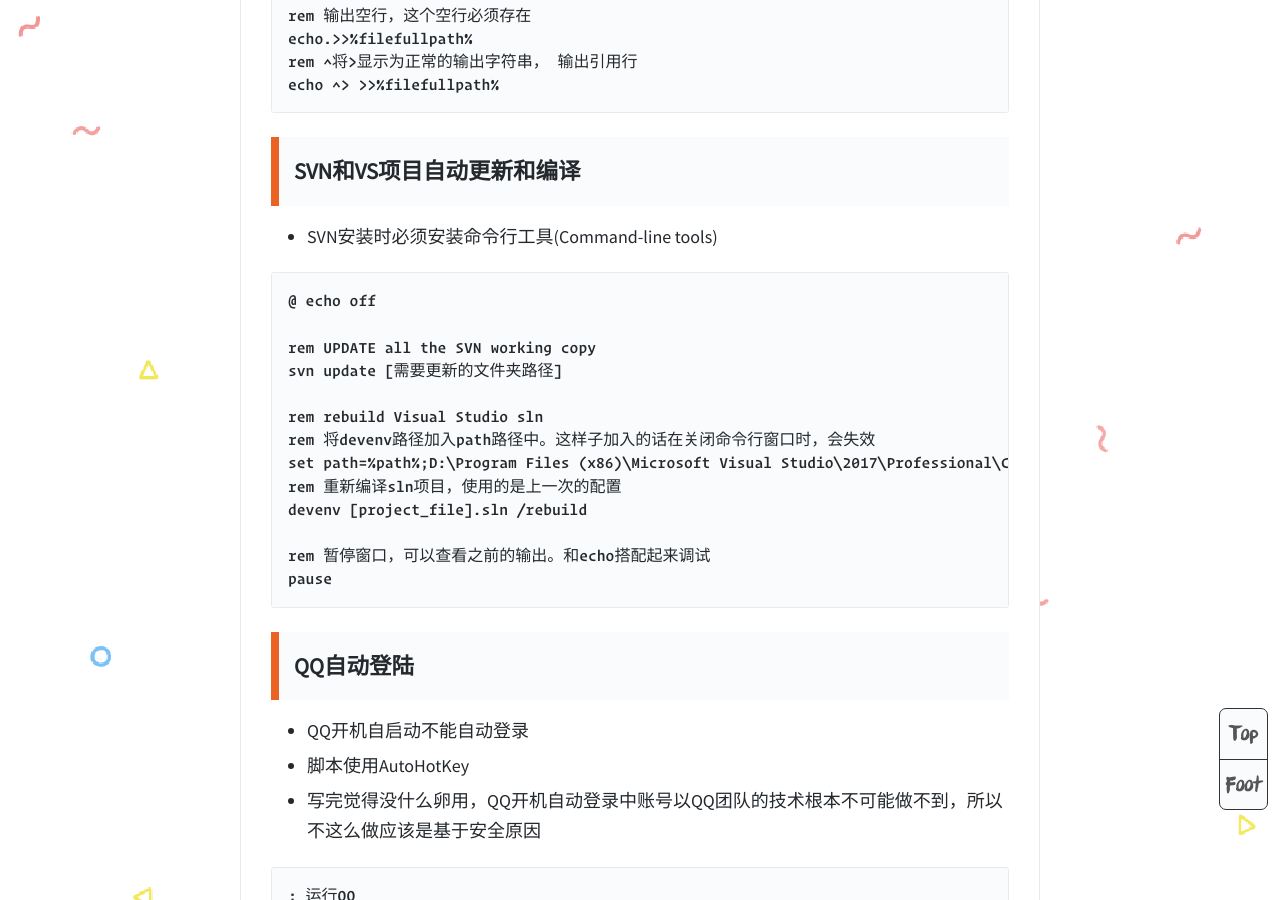
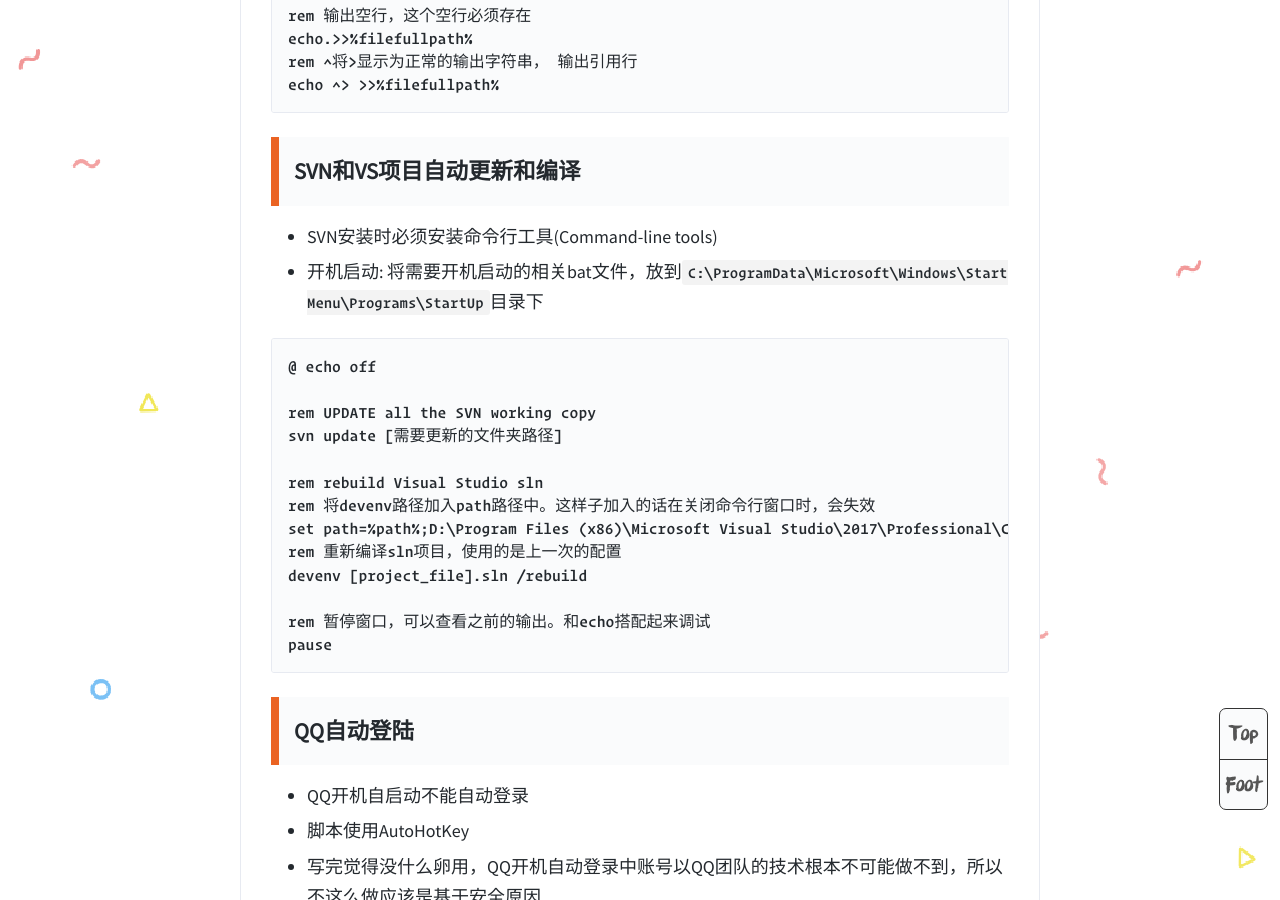
Before and after one commit to MargaretNormal/MargaretNormal.github.io, a Jekyll site: the page built from _posts/2018-09-29-[log]some-script.md, in a window 1280 px wide and 900 px high, scrolled down 1475 px. Built offline with Jekyll 4.4.1, drawn with Linux system fonts in a browser that asks for light colours.

Commit message:
Upadte early post

````diff
--- a/_posts/2018-09-29-[log]some-script.md
+++ b/_posts/2018-09-29-[log]some-script.md
@@ -56,6 +56,7 @@ echo ^> >>%filefullpath%
 ### SVN和VS项目自动更新和编译
 
 - SVN安装时必须安装命令行工具(Command-line tools)
+- 开机启动: 将需要开机启动的相关bat文件，放到`C:\ProgramData\Microsoft\Windows\Start Menu\Programs\StartUp`目录下
 
 ```
 @ echo off
````
